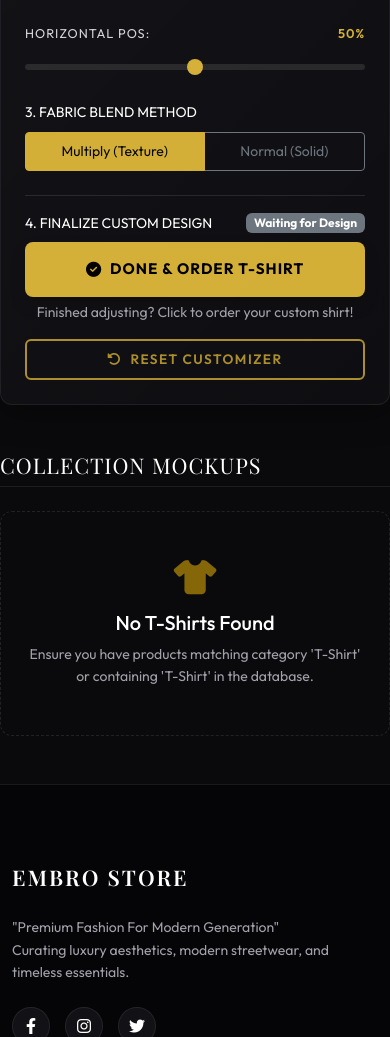
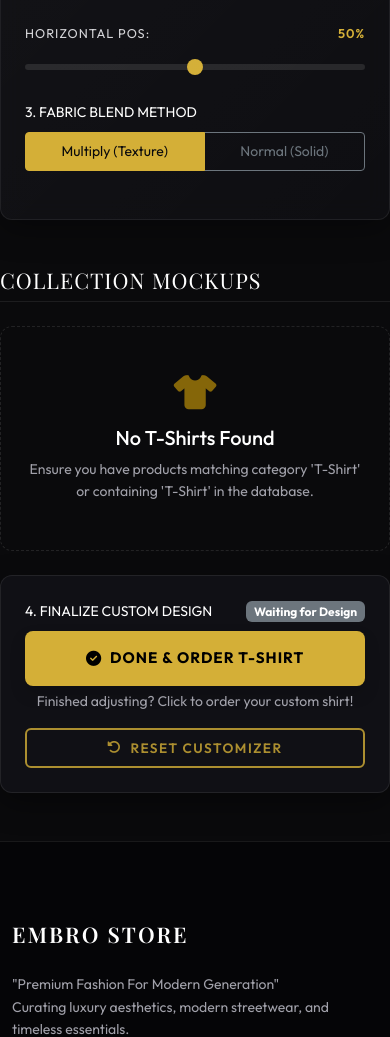
Before and after one commit to rominpatel005-sys/embro_store, a Django app: page /custom/ in a window 390 px wide. Shown: the part 942-1979 px from the top of the page. Run offline with Django 5.2, Linux system fonts and the light colour scheme; the visitor is signed in with stand-in values (Sample User, id 1); data comes from the database, SQL or seed files in the repository; data that the repository does not hold is empty; parts of the project's set-up code (start-up, migrations or seed data) failed here and were passed over; some libraries are stand-ins or nearby versions; some web fonts are replaced.

Commit message:
gitcomplate

```diff
--- a/templates/products/custom_design.html
+++ b/templates/products/custom_design.html
@@ -264,6 +264,23 @@
             box-shadow: 0 0 0 0 rgba(212, 175, 55, 0);
         }
     }
+
+    /* Mobile Finalize Section styling */
+    @media (max-width: 991.98px) {
+        #mobile-finalize-slot .finalize-section {
+            background: rgba(18, 18, 24, 0.85);
+            backdrop-filter: blur(16px);
+            -webkit-backdrop-filter: blur(16px);
+            border: 1px solid var(--glass-border);
+            border-radius: 12px;
+            padding: 1.5rem;
+            box-shadow: 0 10px 30px rgba(0, 0, 0, 0.4);
+        }
+        #mobile-finalize-slot .finalize-section .finalize-header-wrap {
+            border-top: none !important;
+            padding-top: 0 !important;
+        }
+    }
 </style>
 {% endblock %}
 
@@ -328,8 +345,10 @@
                     </div>
                 </div>
 
-                <!-- 4. Done & Finalize Action -->
-                <div class="pt-3 border-top mb-3" style="border-color: rgba(255, 255, 255, 0.1) !important;">
+                <!-- 4. Done & Finalize Action Desktop Slot -->
+                <div id="desktop-finalize-slot">
+                    <div id="finalize-custom-section" class="finalize-section">
+                        <div class="pt-3 border-top mb-3 finalize-header-wrap" style="border-color: rgba(255, 255, 255, 0.1) !important;">
                             <div class="d-flex justify-content-between align-items-center mb-2">
                                 <label class="small text-uppercase tracking-wider text-white mb-0">4. Finalize Custom Design</label>
                                 <span id="design-ready-badge" class="badge bg-secondary text-xs">Waiting for Design</span>
@@ -346,6 +365,8 @@
                         <button id="btn-reset" type="button" class="btn btn-neon-outline w-100 py-2 text-xs" style="border-radius: 6px; opacity: 0.8;">
                             <i class="fas fa-undo-alt me-2"></i>Reset Customizer
                         </button>
+                    </div>
+                </div>
             </div>
         </div>
 
@@ -399,6 +420,20 @@
                     </div>
                 {% endif %}
             </div>
+
+            <!-- Mobile Slot: Shows "4. Finalize Custom Design" (Done & Reset buttons) AFTER the T-shirt Mockup Images on Mobile (<992px) -->
+            <div id="mobile-finalize-slot" class="d-block d-lg-none mt-4"></div>
+            <script>
+                (function() {
+                    if (window.innerWidth < 992) {
+                        var finalizeSec = document.getElementById('finalize-custom-section');
+                        var mobileSlot = document.getElementById('mobile-finalize-slot');
+                        if (finalizeSec && mobileSlot) {
+                            mobileSlot.appendChild(finalizeSec);
+                        }
+                    }
+                })();
+            </script>
         </div>
     </div>
 </div>
@@ -575,6 +610,26 @@ document.addEventListener('DOMContentLoaded', function() {
     const designReadyBadge = document.getElementById('design-ready-badge');
     const blendBtns = document.querySelectorAll('.blend-selector-btn');
     const overlays = document.querySelectorAll('.tshirt-design-overlay');
+
+    // Slot synchronization for responsive layout (Mobile: Image first, then Done & Reset buttons)
+    function syncFinalizeSlot() {
+        const finalizeSec = document.getElementById('finalize-custom-section');
+        const desktopSlot = document.getElementById('desktop-finalize-slot');
+        const mobileSlot = document.getElementById('mobile-finalize-slot');
+        if (!finalizeSec || !desktopSlot || !mobileSlot) return;
+
+        if (window.innerWidth < 992) {
+            if (!mobileSlot.contains(finalizeSec)) {
+                mobileSlot.appendChild(finalizeSec);
+            }
+        } else {
+            if (!desktopSlot.contains(finalizeSec)) {
+                desktopSlot.appendChild(finalizeSec);
+            }
+        }
+    }
+    syncFinalizeSlot();
+    window.addEventListener('resize', syncFinalizeSlot);
 
     // Modal elements
     const customOrderModalEl = document.getElementById('customOrderModal');
```
Lines whose indentation alone changed are shown as unchanged.
